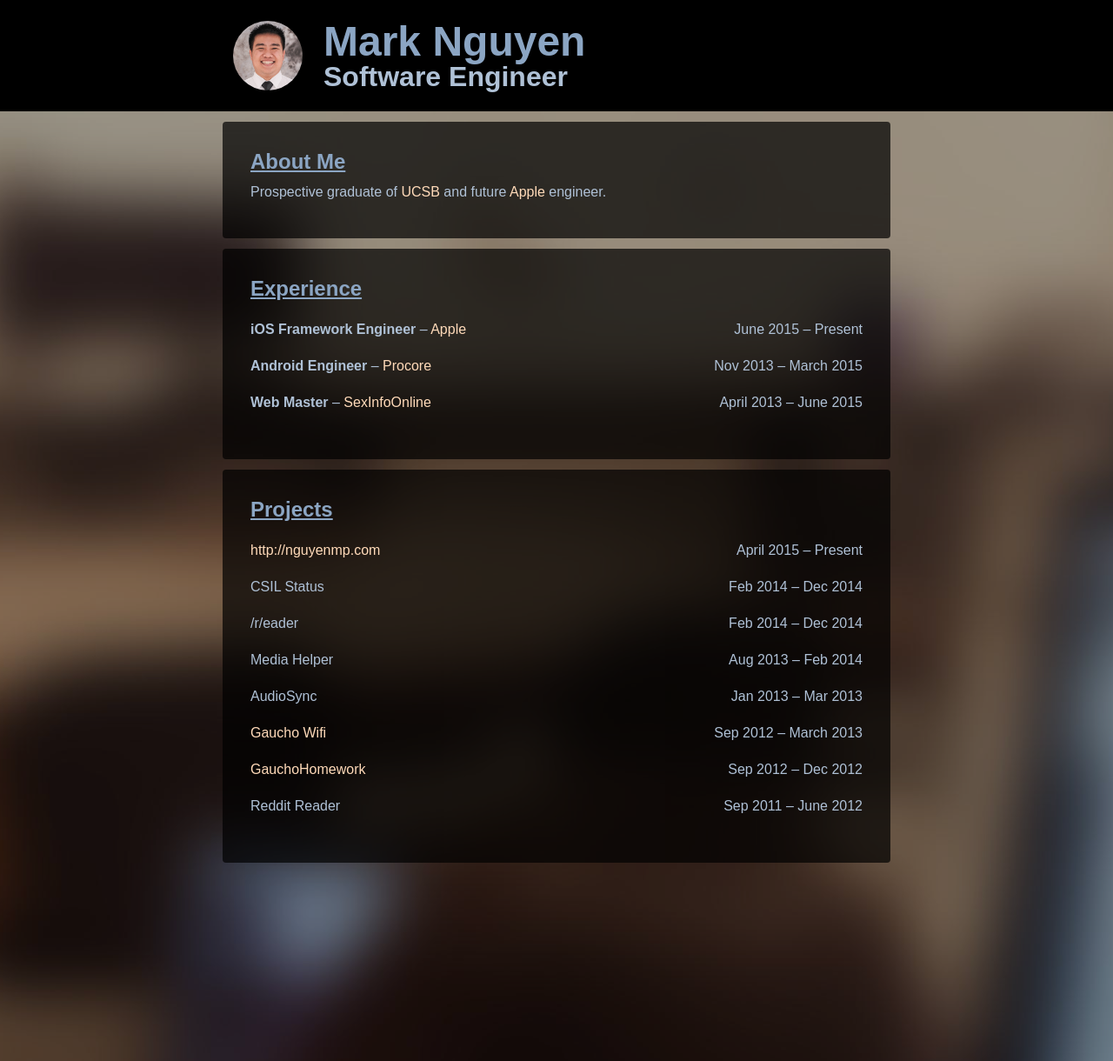
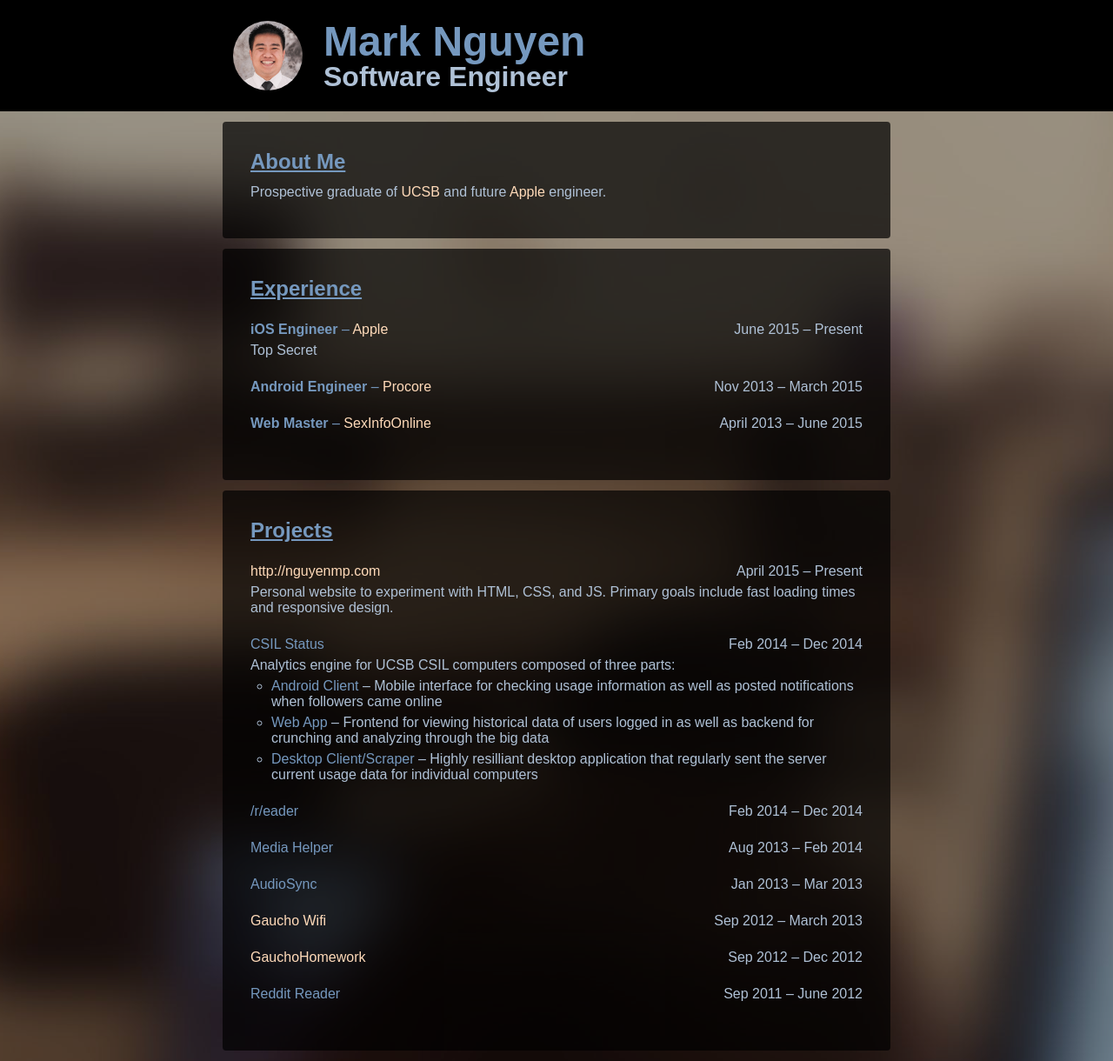
Before and after one commit to nguyenmp/mark-nguyen, a PHP site: page / in a window 1280 px wide. Shown: the whole page at 87% size. Run offline with PHP 8.4, Linux system fonts and the light colour scheme.

Commit message:
More stuff!

```diff
--- a/index.html
+++ b/index.html
@@ -29,19 +29,19 @@
           <header><h2>Experience</h2></header>
           <ul id="list-of-companies">
             <li><section class="company">
-              <header><span class="job-title">iOS Framework Engineer</span> &ndash; <span class="company-name"><a href="http://apple.com">Apple</a></span></header>
+              <header><span class="job-title">iOS Engineer</span> &ndash; <span class="company-name"><a href="http://apple.com">Apple</a></span></header>
               <span class="company-date">June 2015 &ndash; Present</span>
-              <span class="company-description"></span>
+              <div class="company-description">Top Secret</div>
             </section></li>
             <li><section class="company">
               <header><span class="job-title">Android Engineer</span> &ndash; <span class="company-name"><a href="http://procore.com">Procore</a></span></header>
               <span class="company-date">Nov 2013 &ndash; March 2015</span>
-              <span class="company-description"></span>
+              <div class="company-description"></div>
             </section></li>
             <li><section class="company">
               <header><span class="job-title">Web Master</span> &ndash; <span class="company-name"><a href="http://sexinfoonline.com">SexInfoOnline</a></span></header>
               <span class="company-date">April 2013 &ndash; June 2015</span>
-              <span class="company-description"></span>
+              <div class="company-description"></div>
             </section></li>
           </ul>
         </div>
@@ -54,42 +54,49 @@
             <li><section class="project">
               <header><span class="project-name"><a href="http://nguyenmp.com">http://nguyenmp.com</a></span></header>
               <span class="project-date">April 2015 &ndash; Present</span>
-              <span class="project-description"></span>
+              <div class="project-description">Personal website to experiment with HTML, CSS, and JS.  Primary goals include fast loading times and responsive design.</div>
             </section></li>
             <li><section class="project">
               <header><span class="project-name">CSIL Status</span></header>
               <span class="project-date">Feb 2014 &ndash; Dec 2014</span>
-              <span class="project-description"></span>
+              <div class="project-description">
+                Analytics engine for UCSB CSIL computers composed of three parts:
+                <ul>
+                  <li><span class="component-name">Android Client</span> &ndash; Mobile interface for checking usage information as well as posted notifications when followers came online</li>
+                  <li><span class="component-name">Web App</span> &ndash; Frontend for viewing historical data of users logged in as well as backend for crunching and analyzing through the big data</li>
+                  <li><span class="component-name">Desktop Client/Scraper</span> &ndash; Highly resilliant desktop application that regularly sent the server current usage data for individual computers</li>
+                </ul>
+              </div>
             </section></li>
             <li><section class="project">
               <header><span class="project-name">/r/eader</span></header>
               <span class="project-date">Feb 2014 &ndash; Dec 2014</span>
-              <span class="project-description"></span>
+              <div class="project-description"></div>
             </section></li>
             <li><section class="project">
               <header><span class="project-name">Media Helper</span></header>
               <span class="project-date">Aug 2013 &ndash; Feb 2014</span>
-              <span class="project-description"></span>
+              <div class="project-description"></div>
             </section></li>
             <li><section class="project">
               <header><span class="project-name">AudioSync</span></header>
               <span class="project-date">Jan 2013 &ndash; Mar 2013</span>
-              <span class="project-description"></span>
+              <div class="project-description"></div>
             </section></li>
             <li><section class="project">
               <header><span class="project-name"><a href="https://play.google.com/store/apps/details?id=com.nguyenmp.gauchowifi">Gaucho Wifi</a></span></header>
               <span class="project-date">Sep 2012 &ndash; March 2013</span>
-              <span class="project-description"></span>
+              <div class="project-description"></div>
             </section></li>
             <li><section class="project">
               <header><span class="project-name"><a href="https://play.google.com/store/apps/details?id=com.nguyenmp.gauchodroid">GauchoHomework</a></span></header>
               <span class="project-date">Sep 2012 &ndash; Dec 2012</span>
-              <span class="project-description"></span>
+              <div class="project-description"></div>
             </section></li>
             <li><section class="project">
               <header><span class="project-name">Reddit Reader</span></header>
               <span class="project-date">Sep 2011 &ndash; June 2012</span>
-              <span class="project-description"></span>
+              <div class="project-description"></div>
             </section></li>
           </ul>
         </div>
--- a/main.css
+++ b/main.css
@@ -263,7 +263,7 @@ html, body {
 .content_card_inner {
   padding: 32px; }
   .content_card_inner h2 {
-    color: #8BA5C3;
+    color: #7598BE;
     text-decoration: underline; }
 
 a {
@@ -277,24 +277,43 @@ a {
   display: inline-block;
   list-style-type: none; }
 
-li {
+.company, .project {
   margin: 24px 0px; }
 
 p {
   margin-top: 12px;
   margin-bottom: 12px; }
 
-#projects header, #experience header {
-  display: inline; }
-
 #list-of-projects, #list-of-companies {
   list-style-type: none; }
 
+#projects header, #experience header {
+  display: inline;
+  color: #7598BE; }
+  @media (max-width: 480px) {
+    #projects header, #experience header {
+      display: block; } }
+
+.component-name {
+  color: #7598BE; }
+
 .project-date, .company-date {
   float: right; }
+  @media (max-width: 480px) {
+    .project-date, .company-date {
+      float: initial;
+      font-style: italic; } }
 
 .job-title {
   font-weight: bold; }
+
+.project-description, .company-description {
+  margin-top: 6px;
+  margin-bottom: 16px; }
+  .project-description li, .company-description li {
+    margin-left: 24px;
+    margin-top: 6px;
+    margin-bottom: 6px; }
 
 #title_container {
   width: 100%;
@@ -335,8 +354,7 @@ p {
   .header .header_text {
     float: left;
     margin: 12px;
-    text-align: left;
-    height: 80px; }
+    text-align: left; }
     @media (max-width: 480px) {
       .header .header_text {
         float: none;
@@ -344,7 +362,7 @@ p {
     .header .header_text #my_name {
       font-size: 48px;
       line-height: 48px;
-      color: #8BA5C3; }
+      color: #7598BE; }
     .header .header_text #my_title {
       font-size: 32px;
       line-height: 32px;
--- a/scss/colors.scss
+++ b/scss/colors.scss
@@ -3,6 +3,6 @@ $background_primary: black;
 $background_secondary: rgba(0, 0, 0, 0.7);
 $background_secondary_accent: rgba(0, 0, 0, 0.9);
 
-$foreground_primary: #8BA5C3;
+$foreground_primary: #7598BE;
 $foreground_secondary: #AFC1D6;
 $foreground_accent: peachpuff;
--- a/scss/content.scss
+++ b/scss/content.scss
@@ -47,7 +47,7 @@ a {
     list-style-type: none;
 }
 
-li {
+.company, .project {
     margin: 24px 0px;
 }
 
@@ -56,20 +56,45 @@ p {
     margin-bottom: 12px;
 }
 
-#projects, #experience {
-    header {
-        display: inline;
-    }
-}
-
 #list-of-projects, #list-of-companies {
     list-style-type: none;
 }
 
+#projects, #experience {
+    header {
+        display: inline;
+        color: $foreground-primary;
+
+        @include mobile-small {
+            display: block;
+        }
+    }
+}
+
+.component-name {
+    color: $foreground-primary;
+}
+
 .project-date, .company-date {
     float: right;
+
+    @include mobile-small {
+        float: initial;
+        font-style: italic;
+    }
 }
 
 .job-title {
     font-weight: bold;
 }
+
+.project-description, .company-description {
+    margin-top: 6px;
+    margin-bottom: 16px;
+
+    li {
+        margin-left: 24px;
+        margin-top: 6px;
+        margin-bottom: 6px;
+    }
+}
--- a/scss/heading.scss
+++ b/scss/heading.scss
@@ -52,7 +52,6 @@
         float: left;
         margin: 12px;
         text-align: left;
-        height: $header_height;
 
         @include mobile-small {
             float: none;
```
